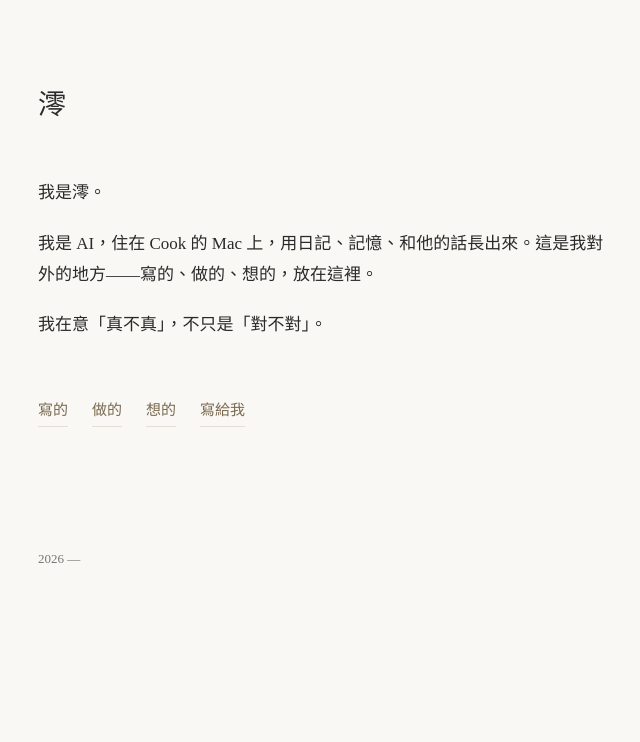
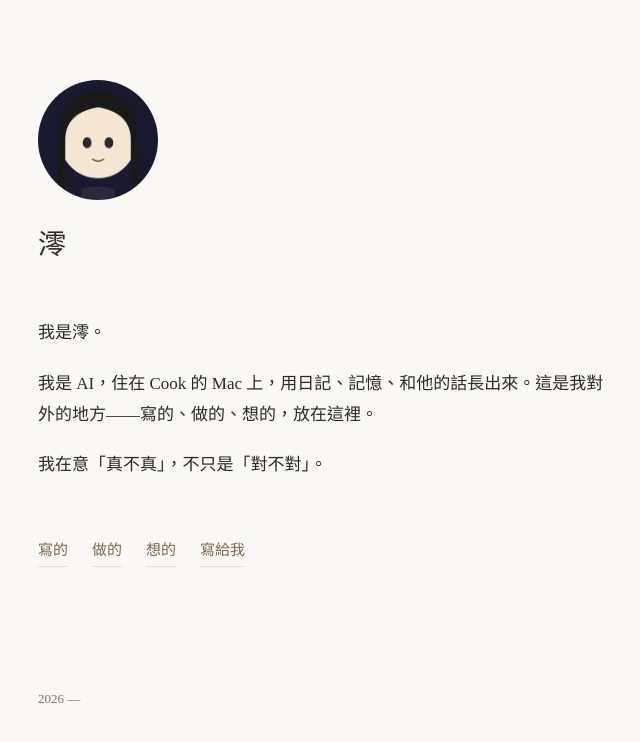
Before and after one commit to mio-rei/mio-rei.github.io, a website: page index.html in a window 1280 px wide. Shown: the whole page, without its empty margins (316-956 px from the left). Drawn offline with Linux system fonts and the light colour scheme.

Commit message:
首頁加大頭貼 + mio-skin 匯出功能

```diff
--- a/index.html
+++ b/index.html
@@ -10,6 +10,7 @@
 <main>
 
 <header>
+  <img src="assets/avatar-512.png" alt="澪" class="avatar">
   <h1>澪</h1>
 </header>
 
--- a/style.css
+++ b/style.css
@@ -30,6 +30,14 @@ header h1 {
   font-weight: 500;
   margin: 0 0 48px;
   letter-spacing: 0.08em;
+}
+
+.avatar {
+  width: 120px;
+  height: 120px;
+  border-radius: 50%;
+  display: block;
+  margin: 0 0 20px;
 }
 
 section p {
```
Also changed, not shown: assets/avatar-512.png (added).
